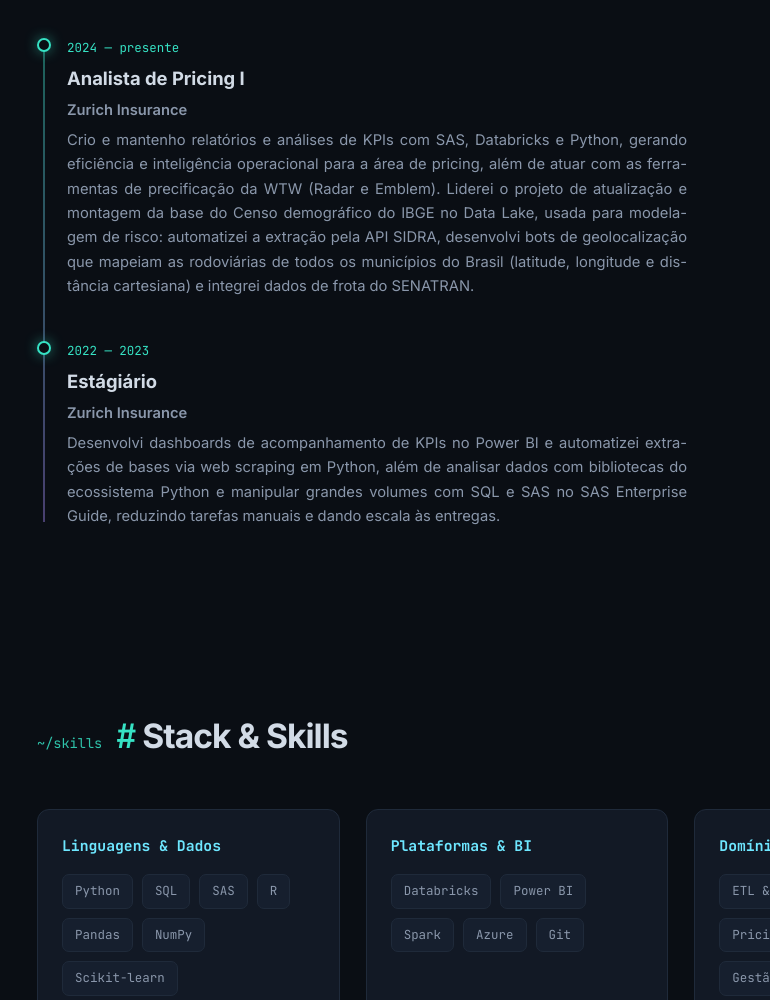
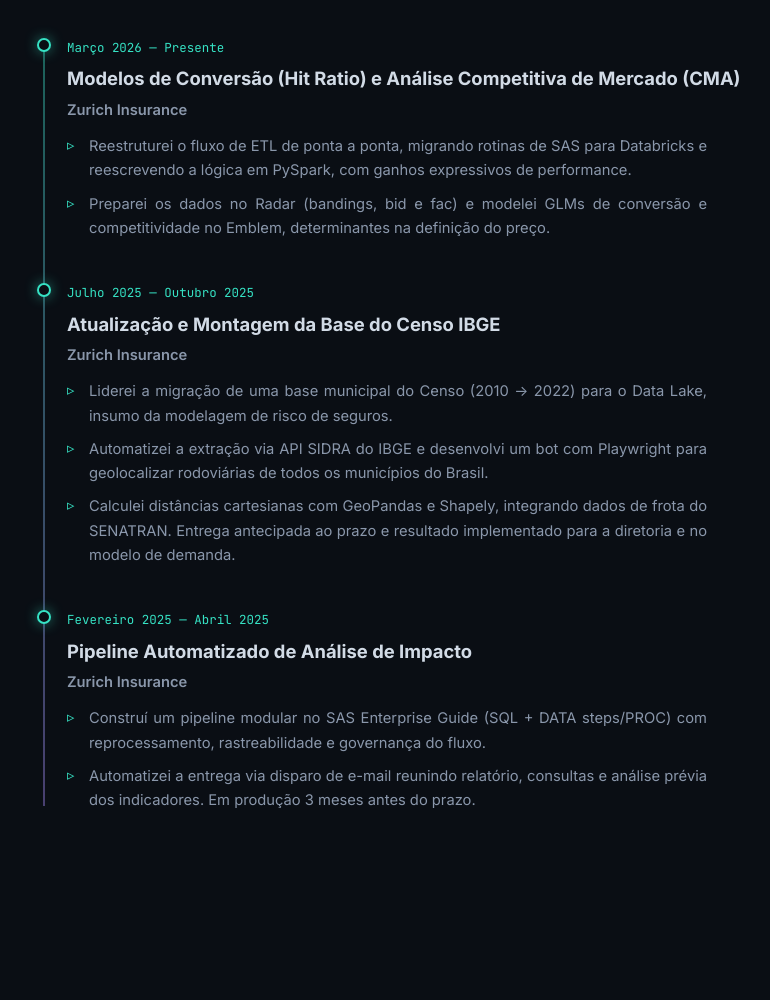
Before and after one commit to MatPasquali/Portfolio, a plain HTML site: page index.html in a window 1280 px wide. Shown: the part 1800-2800 px from the top of the page, without its empty margins (123-893 px from the left). Drawn offline with Linux system fonts and the light colour scheme.

Commit message:
Rework Experience as CV-style work projects with dated bullets; justify hero subtitle

```diff
--- a/assets/css/style.css
+++ b/assets/css/style.css
@@ -197,7 +197,7 @@ body::before {
   -webkit-background-clip: text; background-clip: text;
   -webkit-text-fill-color: transparent;
 }
-.hero__subtitle { color: var(--text-dim); font-size: clamp(1rem,2.5vw,1.2rem); margin: 16px auto 0; max-width: 540px; text-wrap: balance; }
+.hero__subtitle { color: var(--text-dim); font-size: clamp(1rem,2.5vw,1.2rem); margin: 16px auto 0; max-width: 540px; text-align: justify; text-justify: inter-word; }
 
 .hero__cta { display: flex; gap: 14px; justify-content: center; margin-top: 34px; flex-wrap: wrap; }
 
@@ -309,6 +309,9 @@ body::before {
 .timeline__role { font-size: var(--fs-lg); font-weight: 700; margin: 4px 0; }
 .timeline__org { color: var(--text-dim); font-size: var(--fs-md); font-weight: 600; }
 .timeline__desc { color: var(--text-dim); font-size: var(--fs-md); margin-top: 6px; max-width: 620px; }
+.timeline__list { list-style: none; margin-top: 12px; display: flex; flex-direction: column; gap: 9px; max-width: 640px; }
+.timeline__list li { position: relative; padding-left: 22px; color: var(--text-dim); font-size: var(--fs-md); text-align: justify; text-justify: inter-word; }
+.timeline__list li::before { content: "▹"; position: absolute; left: 0; top: -1px; color: var(--accent); }
 
 /* Contact */
 .section--contact { text-align: center; padding-bottom: 60px; }
--- a/assets/js/i18n.js
+++ b/assets/js/i18n.js
@@ -66,11 +66,19 @@ const I18N = {
     "projects.all": "Ver todos no GitHub →",
 
     "experience.title": "Experiência profissional",
-    "experience.now": "presente",
-    "experience.role1": "Analista de Pricing I",
-    "experience.desc1": "Crio e mantenho relatórios e análises de KPIs com SAS, Databricks e Python, gerando eficiência e inteligência operacional para a área de pricing, além de atuar com as ferramentas de precificação da WTW (Radar e Emblem). Liderei o projeto de atualização e montagem da base do Censo demográfico do IBGE no Data Lake, usada para modelagem de risco: automatizei a extração pela API SIDRA, desenvolvi bots de geolocalização que mapeiam as rodoviárias de todos os municípios do Brasil (latitude, longitude e distância cartesiana) e integrei dados de frota do SENATRAN.",
-    "experience.role2": "Estágiário",
-    "experience.desc2": "Desenvolvi dashboards de acompanhamento de KPIs no Power BI e automatizei extrações de bases via web scraping em Python, além de analisar dados com bibliotecas do ecossistema Python e manipular grandes volumes com SQL e SAS no SAS Enterprise Guide, reduzindo tarefas manuais e dando escala às entregas.",
+    "experience.p1period": "Março 2026 — Presente",
+    "experience.p1title": "Modelos de Conversão (Hit Ratio) e Análise Competitiva de Mercado (CMA)",
+    "experience.p1b1": "Reestruturei o fluxo de ETL de ponta a ponta, migrando rotinas de SAS para Databricks e reescrevendo a lógica em PySpark, com ganhos expressivos de performance.",
+    "experience.p1b2": "Preparei os dados no Radar (bandings, bid e fac) e modelei GLMs de conversão e competitividade no Emblem, determinantes na definição do preço.",
+    "experience.p2period": "Julho 2025 — Outubro 2025",
+    "experience.p2title": "Atualização e Montagem da Base do Censo IBGE",
+    "experience.p2b1": "Liderei a migração de uma base municipal do Censo (2010 → 2022) para o Data Lake, insumo da modelagem de risco de seguros.",
+    "experience.p2b2": "Automatizei a extração via API SIDRA do IBGE e desenvolvi um bot com Playwright para geolocalizar rodoviárias de todos os municípios do Brasil.",
+    "experience.p2b3": "Calculei distâncias cartesianas com GeoPandas e Shapely, integrando dados de frota do SENATRAN. Entrega antecipada ao prazo e resultado implementado para a diretoria e no modelo de demanda.",
+    "experience.p3period": "Fevereiro 2025 — Abril 2025",
+    "experience.p3title": "Pipeline Automatizado de Análise de Impacto",
+    "experience.p3b1": "Construí um pipeline modular no SAS Enterprise Guide (SQL + DATA steps/PROC) com reprocessamento, rastreabilidade e governança do fluxo.",
+    "experience.p3b2": "Automatizei a entrega via disparo de e-mail reunindo relatório, consultas e análise prévia dos indicadores. Em produção 3 meses antes do prazo.",
 
     "education.title": "Formação acadêmica",
     "education.now": "agora",
@@ -150,11 +158,19 @@ const I18N = {
     "projects.all": "See all on GitHub →",
 
     "experience.title": "Professional experience",
-    "experience.now": "present",
-    "experience.role1": "Pricing Analyst I",
-    "experience.desc1": "I build and maintain KPI reports and analyses with SAS, Databricks and Python, driving efficiency and operational intelligence for the pricing area, and work with WTW's pricing tools (Radar and Emblem). I led the project to rebuild the IBGE demographic Census base in the Data Lake for risk modeling: I automated extraction through the SIDRA API, developed geolocation bots that map bus terminals across every Brazilian municipality (latitude, longitude and Cartesian distance), and integrated SENATRAN vehicle-fleet data.",
-    "experience.role2": "Intern",
-    "experience.desc2": "I built KPI-tracking dashboards in Power BI and automated dataset extraction via web scraping in Python, analyzed data with the Python ecosystem, and handled large volumes with SQL and SAS in SAS Enterprise Guide, cutting manual work and scaling deliveries.",
+    "experience.p1period": "March 2026 — Present",
+    "experience.p1title": "Conversion Models (Hit Ratio) & Competitive Market Analysis (CMA)",
+    "experience.p1b1": "Rebuilt the end-to-end ETL flow, migrating SAS routines to Databricks and rewriting the logic in PySpark, with significant performance gains.",
+    "experience.p1b2": "Prepared the data in Radar (bandings, bid and fac) and modeled conversion and competitiveness GLMs in Emblem, decisive in price setting.",
+    "experience.p2period": "July 2025 — October 2025",
+    "experience.p2title": "Rebuild and Update of the IBGE Census Base",
+    "experience.p2b1": "Led the migration of a municipal Census base (2010 → 2022) to the Data Lake, an input for insurance risk modeling.",
+    "experience.p2b2": "Automated extraction via the IBGE SIDRA API and built a Playwright bot to geolocate bus terminals across every Brazilian municipality.",
+    "experience.p2b3": "Computed Cartesian distances with GeoPandas and Shapely, integrating SENATRAN fleet data. Delivered ahead of schedule, with results deployed for leadership and the demand model.",
+    "experience.p3period": "February 2025 — April 2025",
+    "experience.p3title": "Automated Impact-Analysis Pipeline",
+    "experience.p3b1": "Built a modular pipeline in SAS Enterprise Guide (SQL + DATA steps/PROC) with reprocessing, traceability and flow governance.",
+    "experience.p3b2": "Automated delivery via email dispatch bundling the report, queries and a preliminary indicator analysis. In production 3 months ahead of schedule.",
 
     "education.title": "Education",
     "education.now": "now",
--- a/index.html
+++ b/index.html
@@ -171,30 +171,34 @@
       <ol class="timeline">
         <li class="timeline__item">
           <span class="timeline__dot"></span>
-          <span class="timeline__period">2024 — <span data-i18n="experience.now">presente</span></span>
-          <h3 class="timeline__role" data-i18n="experience.role1">Analista de Pricing I</h3>
+          <span class="timeline__period" data-i18n="experience.p1period">Março 2026 — Presente</span>
+          <h3 class="timeline__role" data-i18n="experience.p1title">Modelos de Conversão (Hit Ratio) e Análise Competitiva de Mercado (CMA)</h3>
           <p class="timeline__org">Zurich Insurance</p>
-          <p class="timeline__desc timeline__desc--justify" data-i18n="experience.desc1">
-            Crio e mantenho relatórios e análises de KPIs com SAS, Databricks e Python, gerando
-            eficiência e inteligência operacional para a área de pricing, além de atuar com as
-            ferramentas de precificação da WTW (Radar e Emblem). Liderei o projeto de atualização e
-            montagem da base do Censo demográfico do IBGE no Data Lake, usada para modelagem de risco:
-            automatizei a extração pela API SIDRA, desenvolvi bots de geolocalização que mapeiam as
-            rodoviárias de todos os municípios do Brasil (latitude, longitude e distância cartesiana)
-            e integrei dados de frota do SENATRAN.
-          </p>
+          <ul class="timeline__list">
+            <li data-i18n="experience.p1b1">Reestruturei o fluxo de ETL de ponta a ponta, migrando rotinas de SAS para Databricks e reescrevendo a lógica em PySpark, com ganhos expressivos de performance.</li>
+            <li data-i18n="experience.p1b2">Preparei os dados no Radar (bandings, bid e fac) e modelei GLMs de conversão e competitividade no Emblem, determinantes na definição do preço.</li>
+          </ul>
         </li>
         <li class="timeline__item">
           <span class="timeline__dot"></span>
-          <span class="timeline__period">2022 — 2023</span>
-          <h3 class="timeline__role" data-i18n="experience.role2">Estágiário</h3>
+          <span class="timeline__period" data-i18n="experience.p2period">Julho 2025 — Outubro 2025</span>
+          <h3 class="timeline__role" data-i18n="experience.p2title">Atualização e Montagem da Base do Censo IBGE</h3>
           <p class="timeline__org">Zurich Insurance</p>
-          <p class="timeline__desc timeline__desc--justify" data-i18n="experience.desc2">
-            Desenvolvi dashboards de acompanhamento de KPIs no Power BI e automatizei extrações de
-            bases via web scraping em Python, além de analisar dados com bibliotecas do ecossistema
-            Python e manipular grandes volumes com SQL e SAS no SAS Enterprise Guide, reduzindo
-            tarefas manuais e dando escala às entregas.
-          </p>
+          <ul class="timeline__list">
+            <li data-i18n="experience.p2b1">Liderei a migração de uma base municipal do Censo (2010 → 2022) para o Data Lake, insumo da modelagem de risco de seguros.</li>
+            <li data-i18n="experience.p2b2">Automatizei a extração via API SIDRA do IBGE e desenvolvi um bot com Playwright para geolocalizar rodoviárias de todos os municípios do Brasil.</li>
+            <li data-i18n="experience.p2b3">Calculei distâncias cartesianas com GeoPandas e Shapely, integrando dados de frota do SENATRAN. Entrega antecipada ao prazo e resultado implementado para a diretoria e no modelo de demanda.</li>
+          </ul>
+        </li>
+        <li class="timeline__item">
+          <span class="timeline__dot"></span>
+          <span class="timeline__period" data-i18n="experience.p3period">Fevereiro 2025 — Abril 2025</span>
+          <h3 class="timeline__role" data-i18n="experience.p3title">Pipeline Automatizado de Análise de Impacto</h3>
+          <p class="timeline__org">Zurich Insurance</p>
+          <ul class="timeline__list">
+            <li data-i18n="experience.p3b1">Construí um pipeline modular no SAS Enterprise Guide (SQL + DATA steps/PROC) com reprocessamento, rastreabilidade e governança do fluxo.</li>
+            <li data-i18n="experience.p3b2">Automatizei a entrega via disparo de e-mail reunindo relatório, consultas e análise prévia dos indicadores. Em produção 3 meses antes do prazo.</li>
+          </ul>
         </li>
       </ol>
     </section>
```
